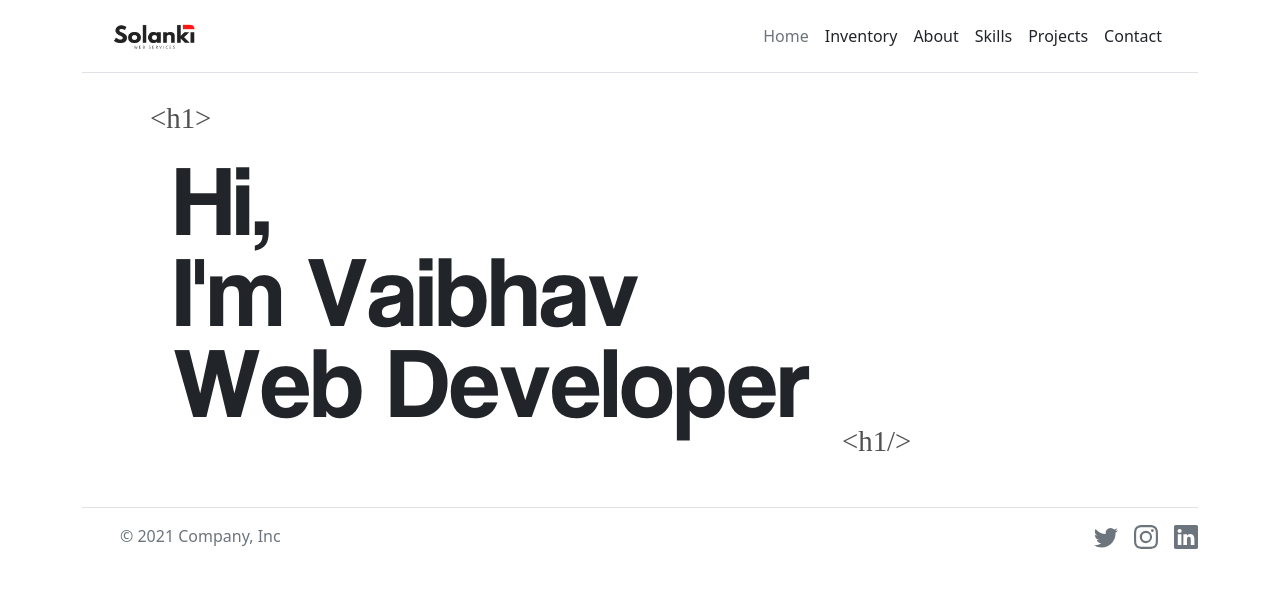
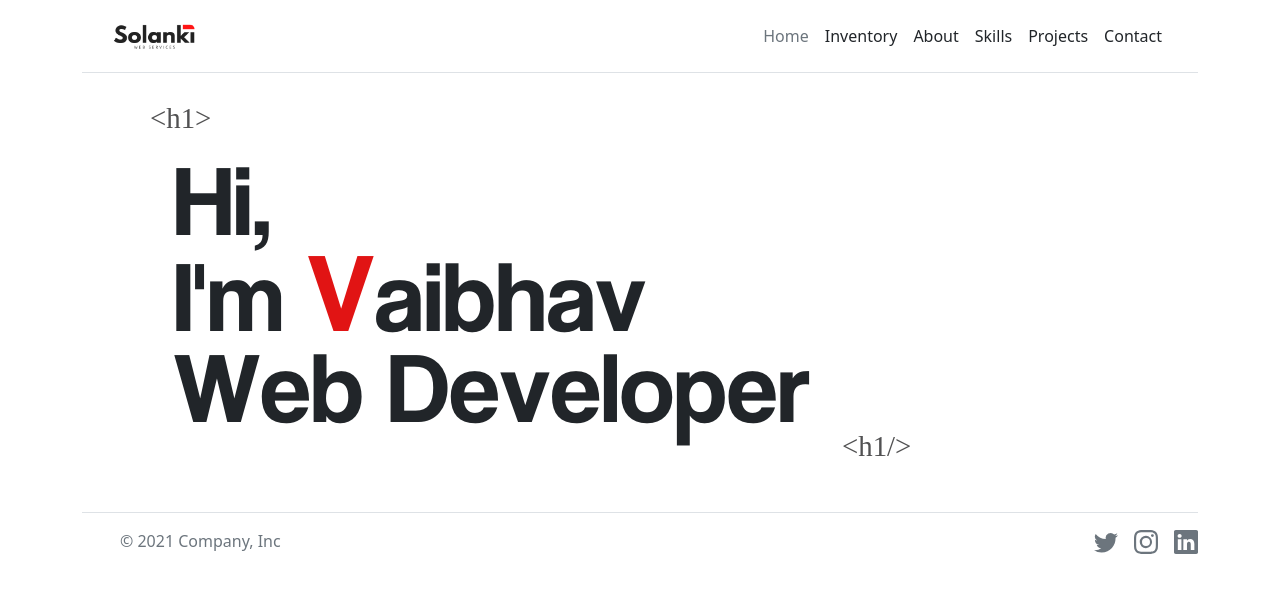
Before and after one commit to Vaibhav-Solanki/itsVaibhav, a React (Vite) app: page / in a window 1280 px wide. Shown: the top 592 px of the page. Built offline with nearby package versions, Linux system fonts and the light colour scheme.

Commit message:
Now V is red

```diff
--- a/src/main/intro.jsx
+++ b/src/main/intro.jsx
@@ -8,6 +8,17 @@ function SpanCon({ st }) {
   }
   return st.split("").map((el, key) => {
     if (el == " ") return " ";
+    if (el == "V")
+      return (
+        <span
+          className="blast"
+          onMouseEnter={handleHov}
+          key={key}
+          style={{ color: "#e11414", fontSize: "1.12em" }}
+        >
+          {el}
+        </span>
+      );
     return (
       <span className="blast" onMouseEnter={handleHov} key={key}>
         {el}
```
